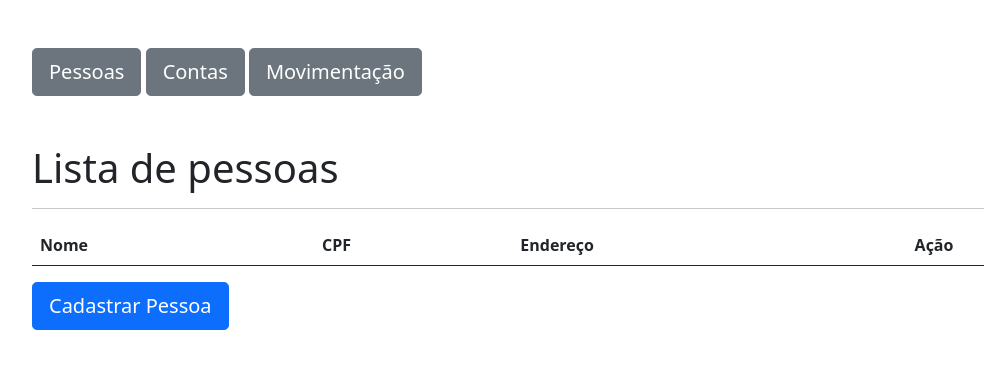
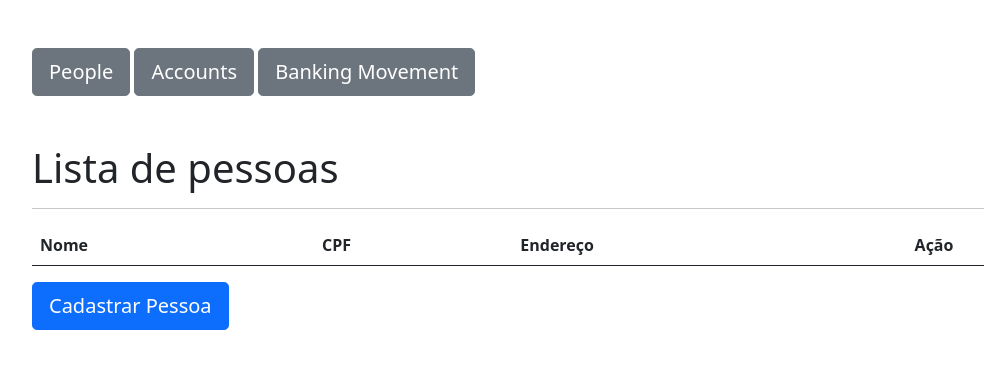
Before and after one commit to muriloloffi/symfony_banking_system, a Symfony app: template app/templates/person/index.html.twig in a window 1280 px wide. Shown: the top 369 px of the page, without its empty margins (50-1034 px from the left). Run offline with Twig, Linux system fonts and the light colour scheme; the template is opened without the code that fills it, so the values that code supplies are empty; some libraries are stand-ins or nearby versions.

Commit message:
[kR9A3d0K] translate personController + base template

```diff
--- a/app/templates/base.html.twig
+++ b/app/templates/base.html.twig
@@ -22,9 +22,21 @@
 
 					<div class="row">
 						<div class="col-md-12">
-							<a href="{{ path('persons') }}" class="btn btn-secondary btn-lg pull-right">Pessoas</a>
-							<a href="{{ path('account') }}" class="btn btn-secondary btn-lg pull-right">Contas</a>
-							<a href="{{ path('create_transaction') }}" class="btn btn-secondary btn-lg pull-right">Movimentação</a>
+							<a href="{{ path('persons') }}" class="btn btn-secondary btn-lg pull-right">
+								{% trans from 'header' %}
+								header.people
+								{% endtrans %}
+							</a>
+							<a href="{{ path('account') }}" class="btn btn-secondary btn-lg pull-right">
+								{% trans from 'header' %}
+								header.accounts
+								{% endtrans %}
+							</a>
+							<a href="{{ path('create_transaction') }}" class="btn btn-secondary btn-lg pull-right">
+								{% trans from 'header' %}
+								header.banking_movement
+								{% endtrans %}
+							</a>
 						</div>
 					</div>
 					<br><br>
--- /dev/null
+++ b/app/translations/header.en.yaml
@@ -0,0 +1,4 @@
+header:
+  people: People
+  accounts: Accounts
+  banking_movement: Banking Movement
--- a/app/translations/messages.en.yaml
+++ b/app/translations/messages.en.yaml
@@ -9,3 +9,16 @@ balance:
 transaction:
   has:
     succeed: Transaction successfully completed!
+
+cpf:
+  is:
+    invalid: Invalid CPF!
+
+person:
+  is:
+    registered: Person successfully registered!
+    updated: Person updated!
+    absent: Person not found!
+    deleted: Person successfully deleted!
+  has:
+    account: This person has an account and should not be deleted.
--- a/app/translations/messages.en_gb.yaml
+++ /dev/null
@@ -1,3 +0,0 @@
-amount:
-  is:
-    invalid: Invalid amount!
```
Also changed, not shown: app/src/Controller/PersonController.php (+11 -10 lines), app/src/Controller/TransactionController.php (+13 -21 lines).
